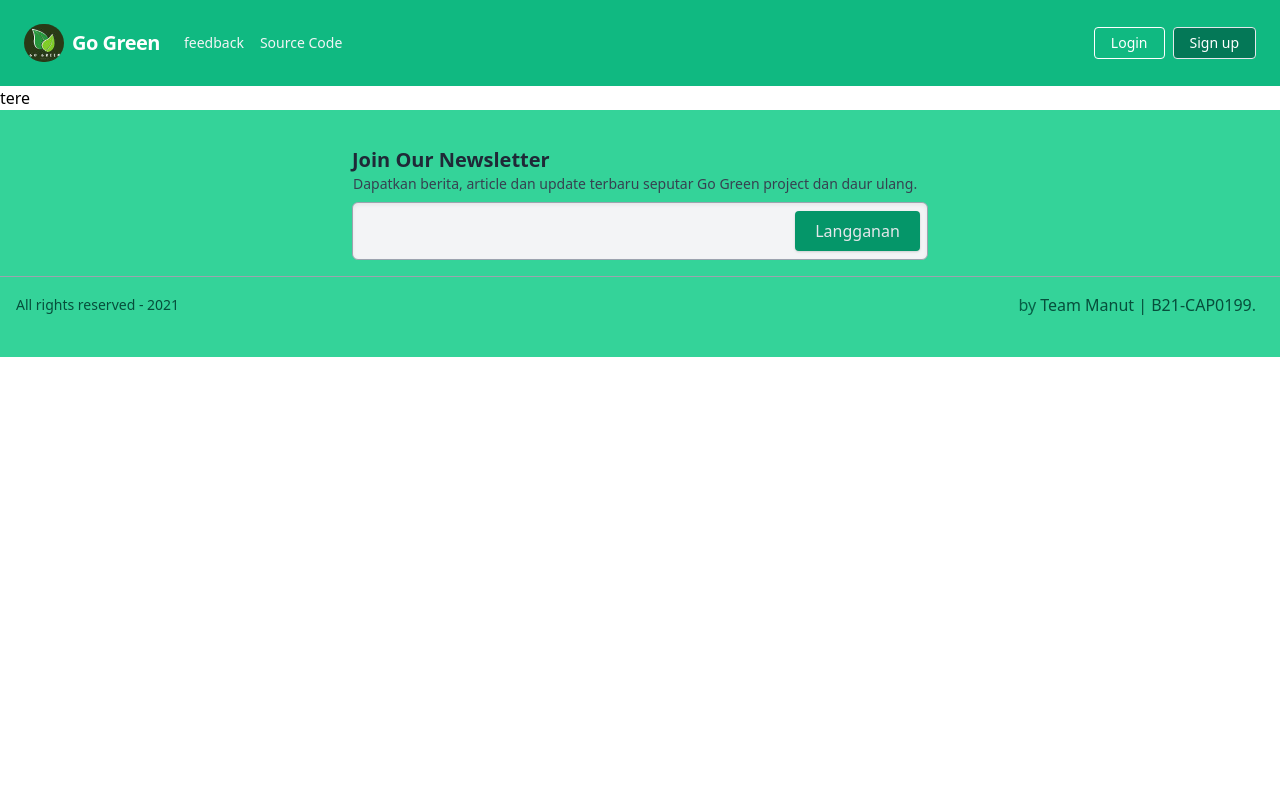
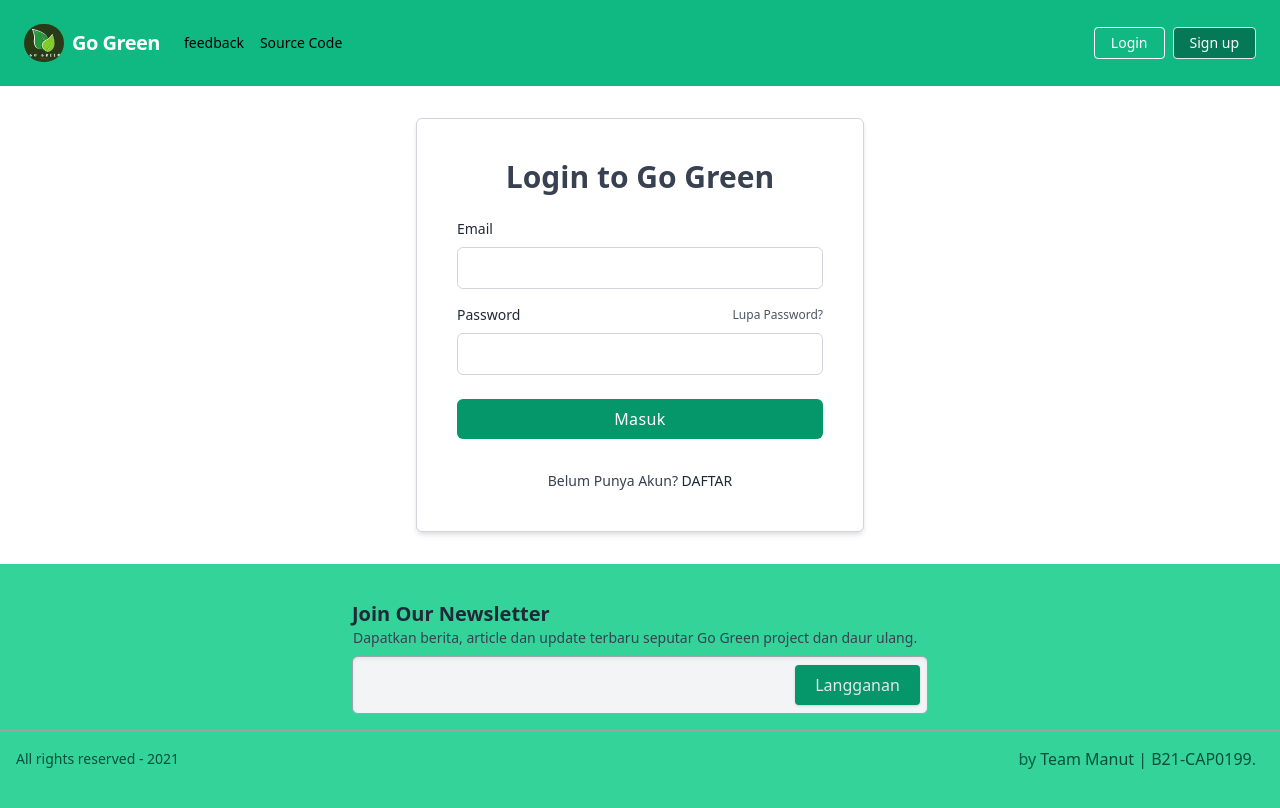
Before and after one commit to Dinel13/Go-green-projects, a React (Create React App) app: page /reset-password/1 in a window 1280 px wide. Shown: the top 808 px of the page. Built offline with nearby package versions, Linux system fonts and the light colour scheme.

Commit message:
fix forgot password

```diff
--- a/src/App.js
+++ b/src/App.js
@@ -6,8 +6,11 @@
 import NotifModal from "./components/modal/NotifModal";
 import OurTeam from "./components/ourTeam/OurTeam";
 import Feedback from "./pages/Fedback";
+import ForgotPassword from "./pages/ForgotPassword";
 import Login from "./pages/Login";
+import NotFound from "./pages/NotFound";
 import Signup from "./pages/Register";
+import ResetPassword from "./pages/ResetPassword";
 
 function App() {
   return (
@@ -28,7 +31,13 @@
         <Route path="/signup" exact>
           <Signup />
         </Route>
-        <Route path="*">tere </Route>
+        <Route path="/reset-password/:token" exact>
+          <ResetPassword />
+        </Route>
+        <Route path="/forgot-password" exact>
+          <ForgotPassword />
+        </Route>
+        <Route path="*"> <NotFound /> </Route>
       </Switch>
       <Footer />
     </>
--- a/src/components/header/Header.js
+++ b/src/components/header/Header.js
@@ -8,15 +8,30 @@
 export default function Header() {
   const token = useSelector((state) => state.auth.token);
   const dispatch = useDispatch()
+
+  const clickMenu = () => {
+    const navItem = document.getElementById("nav-item")
+    if (navItem.classList.contains("flex") ) {
+      navItem.classList.remove("flex")
+      navItem.classList.add("lg:flex")
+      navItem.classList.add("hidden")
+
+    } else {
+      navItem.classList.add("flex")
+      navItem.classList.remove("lg:flex")
+      navItem.classList.remove("hidden")
+
+    }
+  }
   return (
-    <nav className="flex items-center justify-between flex-wrap bg-teal p-6 bg-green-500 sticky top-0 left-0" >
+    <nav className="flex items-center justify-between flex-wrap bg-teal p-6 bg-green-500">
       <div className="flex items-center flex-no-shrink text-white mr-6">
         <img className="rounded-full w-10 mr-2" src={logo} alt="logo" />
         <Link to="/" className="font-semibold text-xl tracking-tight">
           Go Green
         </Link>
       </div>
-      <div className="block lg:hidden">
+      <div className="block lg:hidden" onClick={clickMenu}>
         <button className="flex items-center px-3 py-2 border rounded text-teal-lighter border-teal-light hover:text-white hover:border-white">
           <svg
             className="h-3 w-3"
@@ -28,8 +43,8 @@
           </svg>
         </button>
       </div>
-      <div className="w-full flex-grow lg:items-center lg:w-auto hidden lg:flex">
-        <div className="text-sm text-gray-100 lg:flex-grow">
+      <div className="w-full flex-grow lg:items-center lg:w-auto hidden lg:flex" id="nav-item">
+        <div className="text-sm flex-grow">
           <Link
             to="/feedback"
             href="#responsive-header"
@@ -45,13 +60,6 @@
           >
             Source Code
           </a>
-          {/* <Link
-            to="/suportus"
-            href="#responsive-header"
-            className="block mt-4 lg:inline-block lg:mt-0 text-teal-lighter hover:text-white"
-          >
-            Support Us
-          </Link> */}
         </div>
         {token ? (
           <div>
--- /dev/null
+++ b/src/pages/ForgotPassword.js
@@ -0,0 +1,87 @@
+import { useRef, useState } from "react";
+
+export default function ForgotPassword() {
+  const email = useRef();
+  const [input, setInput] = useState({ pending: false, error: "", succes: "" });
+
+  const forgotHandler = async (event) => {
+    event.preventDefault();
+    setInput((prevState) => ({ ...prevState, pending: true }));
+    try {
+      const respon = await fetch("http::/localhost:8080", {
+        method: "POST",
+        headers: { "Content-Type": "application/json" },
+        body: JSON.stringify({ email: email.current.value }),
+      });
+      const data = await respon.json();
+      if (!respon.ok) {
+        throw new Error(data.message || "Tidak bisa mereset");
+      }
+      setInput((prevState) => ({ ...prevState, pending: true, succes: data }));
+      setTimeout(
+        () => setInput((prevState) => ({ ...prevState, succes: "" })),
+        4000
+      );
+    } catch (error) {
+      setInput((prevState) => ({ ...prevState, pending: false, error: error }));
+      setTimeout(
+        () => setInput((prevState) => ({ ...prevState, error: "" })),
+        4000
+      );
+    }
+  };
+
+  return (
+    <div style={{ minHeight: "70vh" }}>
+      <div className="w-full max-w-md my-8 p-10 m-auto bg-white border-gray-300 border rounded-md shadow-md dark:bg-gray-800">
+        <h1 className="text-3xl font-semibold text-center text-gray-700 dark:text-white">
+          Forgot Password
+        </h1>
+        <form className="mt-6" onSubmit={forgotHandler}>
+          <div>
+            <label
+              htmlFor="username"
+              className="block text-sm text-gray-800 dark:text-gray-200"
+            >
+              Email
+            </label>
+            <input
+              ref={email}
+              type="email"
+              required
+              className="required block w-full px-4 py-2 mt-2 text-gray-700 bg-white border border-gray-300 rounded-md dark:bg-gray-800 dark:text-gray-300 dark:border-gray-600 focus:border-blue-500 dark:focus:border-blue-500 focus:outline-none focus:ring"
+            />
+          </div>
+          {input.error && (
+            <p className="text-red-800 italic p-2 mt-2 rounded-md border-red-600 bg-red-300">
+              {input.error.message || input.error.TypeError}
+            </p>
+          )}
+          {input.error && (
+            <p className="text-gray-800 italic p-2 mt-2 rounded-md border-green-600 bg-green-300">
+              {input.succes.message || "link reset telah dikirm ke email anda"}
+            </p>
+          )}
+          <div className="mt-4">
+            {input.pending ? (
+              <button
+                type="submit"
+                disabled
+                className="w-full px-4 py-2 tracking-wide text-white transition-colors duration-200 transform bg-green-400 rounded-md "
+              >
+                Reset
+              </button>
+            ) : (
+              <button
+                type="submit"
+                className="w-full px-4 py-2 tracking-wide text-white transition-colors duration-200 transform bg-green-600 rounded-md hover:bg-green-700 focus:outline-none focus:bg-green-800"
+              >
+                Reset
+              </button>
+            )}
+          </div>
+        </form>
+      </div>
+    </div>
+  );
+}
--- /dev/null
+++ b/src/pages/NotFound.js
@@ -0,0 +1,25 @@
+import {Link} from 'react-router-dom'
+const NotFound = () => {
+  return (
+    <div className=" w-full bg-gray-100 flex items-center" style={{minHeight : "80vh"}}>
+      <div className="container flex flex-col md:flex-row items-center justify-center px-5 text-gray-700">
+        <div className="max-w-md">
+          <div className="text-5xl font-dark font-bold">404</div>
+          <p className="text-2xl md:text-3xl font-light leading-normal">
+            Halaman ini tidak ditemukan.
+          </p>
+          <p className="mb-8">
+            Tapi jangan khawatir, kamu dapat menemukan banyak hal lainya dari
+            halaman beranda kami{" "}
+          </p>
+
+          <Link to="/" className="px-4 inline py-2 text-sm font-medium leading-5 shadow text-white transition-colors duration-150 border border-transparent rounded-lg focus:outline-none focus:shadow-outline-blue bg-green-600 active:bg-green-600 hover:bg-green-700">
+            kembali ke beranda
+          </Link>
+        </div>
+      </div>
+    </div>
+  );
+};
+
+export default NotFound;
--- /dev/null
+++ b/src/pages/ResetPassword.js
@@ -0,0 +1,111 @@
+import { useRef } from "react";
+import { useDispatch } from "react-redux";
+import { Link } from "react-router-dom";
+import { login } from "../store/authAction";
+
+export default function ResetPassword() {
+    const dispatch = useDispatch();
+  const email = useRef();
+  const password = useRef();
+
+  const loginHandler = (event) => {
+    event.preventDefault();
+    dispatch(login(email.current.value, password.current.value));
+  };
+
+  return (
+    <div className="w-full max-w-md my-8 p-10 m-auto bg-white border-gray-300 border rounded-md shadow-md dark:bg-gray-800">
+      <h1 className="text-3xl font-semibold text-center text-gray-700 dark:text-white">
+        Login to Go Green
+      </h1>
+      <form className="mt-6" onSubmit={loginHandler}>
+        <div>
+          <label
+            htmlFor="username"
+            className="block text-sm text-gray-800 dark:text-gray-200"
+          >
+            Email
+          </label>
+          <input
+            ref={email}
+            type="email"
+            className="required block w-full px-4 py-2 mt-2 text-gray-700 bg-white border border-gray-300 rounded-md dark:bg-gray-800 dark:text-gray-300 dark:border-gray-600 focus:border-blue-500 dark:focus:border-blue-500 focus:outline-none focus:ring"
+          />
+        </div>
+        <div className="mt-4">
+          <div className="flex items-center justify-between">
+            <label
+              htmlFor="password"
+              className="block text-sm text-gray-800 dark:text-gray-200"
+            >
+              Password
+            </label>
+            <Link
+              to="/lupa-password"
+              className="text-xs text-gray-600 dark:text-gray-400 hover:underline"
+            >
+              Lupa Password?
+            </Link>
+          </div>
+
+          <input
+            ref={password}
+            type="password"
+            className="required block w-full px-4 py-2 mt-2 text-gray-700 bg-white border border-gray-300 rounded-md dark:bg-gray-800 dark:text-gray-300 dark:border-gray-600 focus:border-blue-500 dark:focus:border-blue-500 focus:outline-none focus:ring"
+          />
+        </div>
+
+        <div className="mt-6">
+          <button className="w-full px-4 py-2 tracking-wide text-white transition-colors duration-200 transform bg-green-600 rounded-md hover:bg-green-700 focus:outline-none focus:bg-green-800">
+            Masuk
+          </button>
+        </div>
+      </form>
+
+      {/* <div className="flex items-center justify-between mt-4">
+        <span className="w-1/5 border-b dark:border-gray-600 lg:w-1/5"></span>
+
+        <a
+          href="#"
+          className="text-xs text-center text-gray-500 uppercase dark:text-gray-400 hover:underline"
+        >
+          or login with Social Media
+        </a>
+
+        <span className="w-1/5 border-b dark:border-gray-400 lg:w-1/5"></span>
+      </div>
+
+      <div className="flex items-center mt-6 space-x-3">
+        <button
+          type="button"
+          className="flex items-center justify-center w-full px-6 py-2 text-sm font-medium text-white transition-colors duration-200 transform bg-blue-500 rounded-md hover:bg-blue-400 focus:bg-blue-400 focus:outline-none"
+        >
+          <svg className="w-4 h-4 mx-2 fill-current" viewBox="0 0 24 24">
+            <path d="M12.24 10.285V14.4h6.806c-.275 1.765-2.056 5.174-6.806 5.174-4.095 0-7.439-3.389-7.439-7.574s3.345-7.574 7.439-7.574c2.33 0 3.891.989 4.785 1.849l3.254-3.138C18.189 1.186 15.479 0 12.24 0c-6.635 0-12 5.365-12 12s5.365 12 12 12c6.926 0 11.52-4.869 11.52-11.726 0-.788-.085-1.39-.189-1.989H12.24z"></path>
+          </svg>
+
+          <span className="mx-2">Sign in with Google</span>
+        </button>
+
+        <a
+          href="#"
+          className="p-2 text-sm font-medium text-gray-500 transition-colors duration-200 transform bg-gray-300 rounded-md hover:bg-gray-200"
+        >
+          <svg className="w-5 h-5 fill-current" viewBox="0 0 24 24">
+            <path d="M23.954 4.569c-.885.389-1.83.654-2.825.775 1.014-.611 1.794-1.574 2.163-2.723-.951.555-2.005.959-3.127 1.184-.896-.959-2.173-1.559-3.591-1.559-2.717 0-4.92 2.203-4.92 4.917 0 .39.045.765.127 1.124C7.691 8.094 4.066 6.13 1.64 3.161c-.427.722-.666 1.561-.666 2.475 0 1.71.87 3.213 2.188 4.096-.807-.026-1.566-.248-2.228-.616v.061c0 2.385 1.693 4.374 3.946 4.827-.413.111-.849.171-1.296.171-.314 0-.615-.03-.916-.086.631 1.953 2.445 3.377 4.604 3.417-1.68 1.319-3.809 2.105-6.102 2.105-.39 0-.779-.023-1.17-.067 2.189 1.394 4.768 2.209 7.557 2.209 9.054 0 13.999-7.496 13.999-13.986 0-.209 0-.42-.015-.63.961-.689 1.8-1.56 2.46-2.548l-.047-.02z"></path>
+          </svg>
+        </a>
+  </div> */}
+
+      <p className="mt-8 text-sm font-light text-center text-gray-700">
+        Belum Punya Akun?{" "}
+        <Link
+          to="/signup"
+          className="font-medium text-gray-800 dark:text-gray-200 hover:underline"
+        >
+          DAFTAR
+        </Link>
+      </p>
+    </div>
+  );
+}
```
